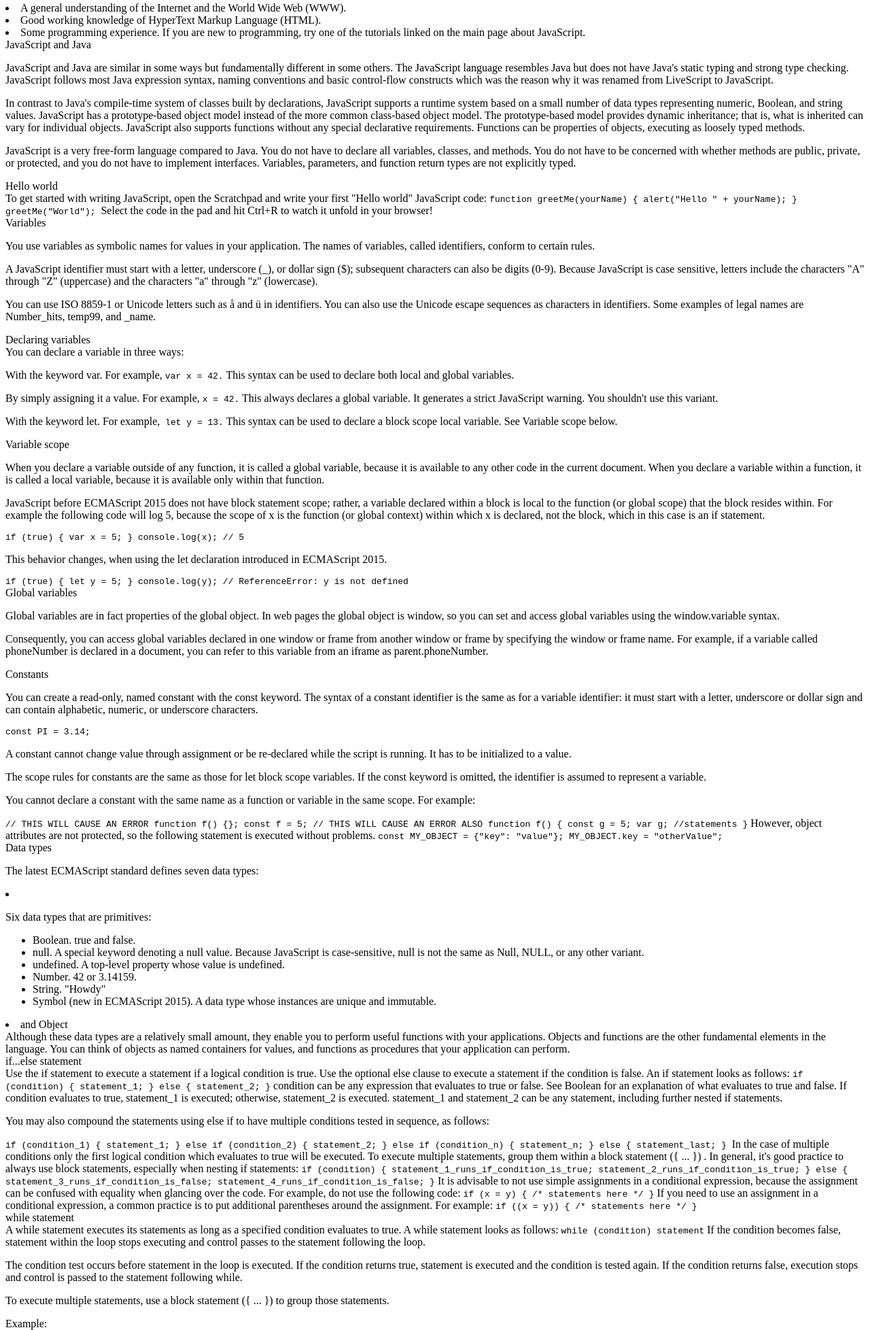
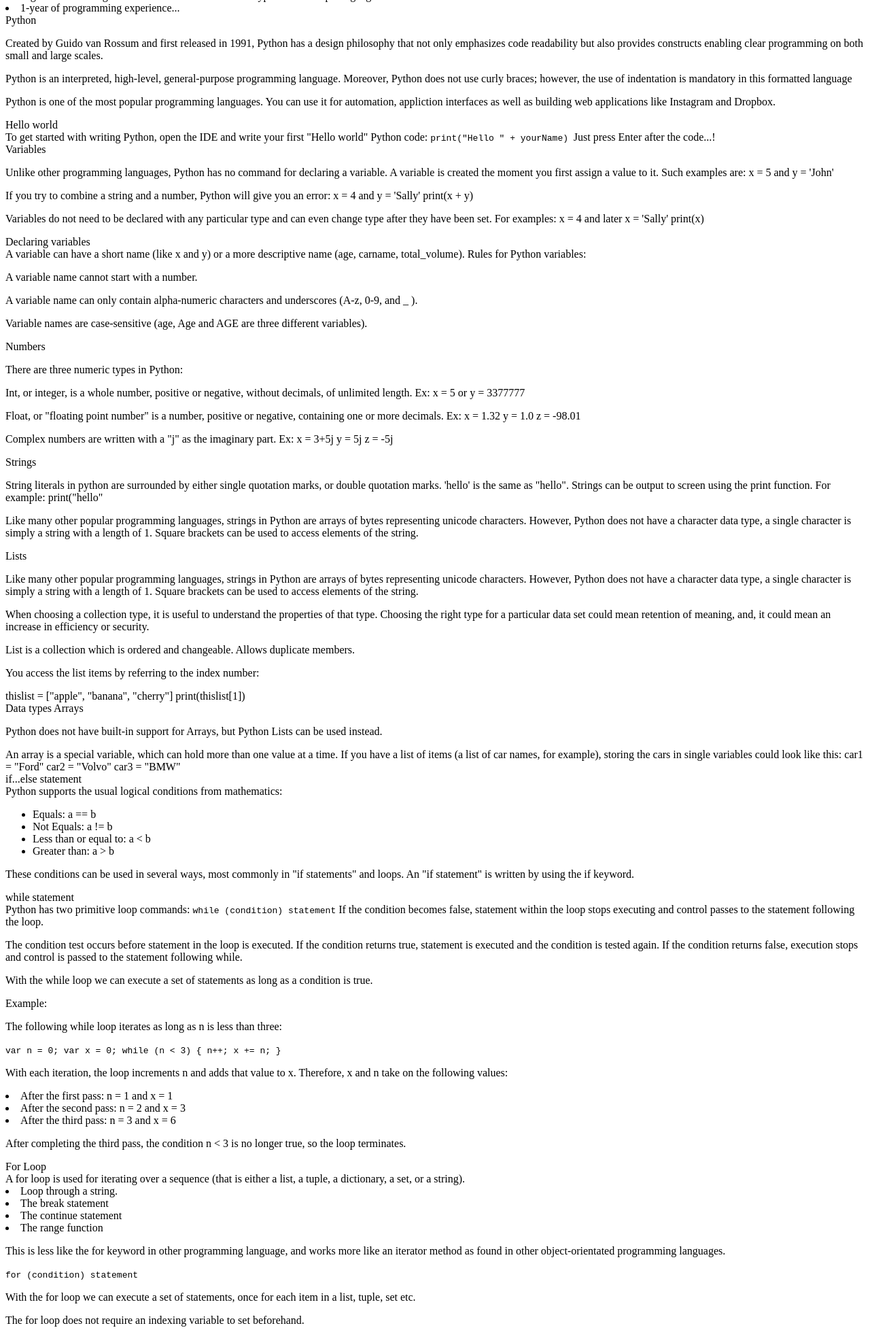
Before and after one commit to jsanon01/tech-doc, a plain HTML site: page index.html in a window 1280 px wide. Shown: the part 585-2541 px from the top of the page at 68% size. Drawn offline with Linux system fonts and the light colour scheme.

Commit message:
3rd commit

```diff
--- a/index.html
+++ b/index.html
@@ -1,17 +1,24 @@
+<!DOCTYPE html>
+<html>
+<head>
+  <title>Python Documentation Page</title>
+  <link rel="stylesheet" type="text/css" href="style.css">
+</head>
+<body>
 
 <nav id="navbar">
-  <header>JS Documentation</header>
+  <header>Python Documentation</header>
   <ul>
-    <a class="nav-link" href="#Introduction" rel="internal"><li>Introduction</li></a>
-    <a class="nav-link" href="#What_you_should_already_know" rel="internal"><li>What you should already know</li></a>
-    <a class="nav-link" href="#JavaScript_and_Java" rel="internal"><li>JavaScript and Java</li></a>
+    <a class="nav-link" href="#Introduction_to_Python" rel="internal"><li>Introduction to Python</li></a>
+    <a class="nav-link" href="#What_you_must_know_about_Python" rel="internal"><li>What you must know about Python</li></a>
+    <a class="nav-link" href="#Python" rel="internal"><li>Python</li></a>
     <a class="nav-link" href="#Hello_world" rel="internal"><li>Hello world</li></a>
     <a class="nav-link" href="#Variables" rel="internal"><li>Variables</li></a>
     <a class="nav-link" href="#Declaring_variables" rel="internal"><li>Declaring variables</li></a>
-    <a class="nav-link" href="#Variable_scope" rel="internal"><li>Variable scope</li></a>
-    <a class="nav-link" href="#Global_variables" rel="internal"><li>Global variables</li></a>
-    <a class="nav-link" href="#Constants" rel="internal"><li>Constants</li></a>
-    <a class="nav-link" href="#Data_types" rel="internal"><li>Data types</li></a>
+    <a class="nav-link" href="#Numbers" rel="internal"><li>Numbers</li></a>
+    <a class="nav-link" href="#Strings" rel="internal"><li>Strings</li></a>
+    <a class="nav-link" href="#Lists" rel="internal"><li>Lists</li></a>
+    <a class="nav-link" href="#Data_types_Arrays" rel="internal"><li>Data types Arrays</li></a>
     <a class="nav-link" href="#if...else_statement" rel="internal"><li>if...else statement</li></a>
     <a class="nav-link" href="#while_statement" rel="internal"><li>while statement</li></a>
     <a class="nav-link" href="#Function_declarations" rel="internal"><li>Function declarations</li></a>
@@ -19,195 +26,160 @@
   </ul>
 </nav>
 <main id="main-doc">
-  <section class="main-section" id="Introduction">
-    <header>Introduction</header>
+  <section class="main-section" id="Introduction_to_Python">
+    <header>Introduction to Python</header>
     <article>
-      <p>JavaScript is a cross-platform, object-oriented scripting language. It is a small and lightweight language. Inside a host environment (for example, a web browser), JavaScript can be connected to the objects of its environment to provide programmatic control over them.</p>
+      <p>Python is not only easy to learn and as powerful as friendly but also runs everywhere.</p>
 
-<p>JavaScript contains a standard library of objects, such as Array, Date, and Math, and a core set of language elements such as operators, control structures, and statements. Core JavaScript can be extended for a variety of purposes by supplementing it with additional objects; for example:</p>
+<p>Can Python be used on client-side server? Yes, Python can be used as web programming. In addition, Python is a high-level language with good package support and several mature Web application frameworks such as Django, Flask and Tornado.</p>
 
-<li>Client-side JavaScript extends the core language by supplying objects to control a browser and its Document Object Model (DOM). For example, client-side extensions allow an application to place elements on an HTML form and respond to user events such as mouse clicks, form input, and page navigation.</li>
-<li>Server-side JavaScript extends the core language by supplying objects relevant to running JavaScript on a server. For example, server-side extensions allow an application to communicate with a database, provide continuity of information from one invocation to another of the application, or perform file manipulations on a server.</li>
+<li>Python (like PHP, Ruby, and Node.js among others) is a server-side technology so naturally your code is going to be executed server-side, in the case of a Web application.</li>
+<li>Which software is used for Python? Eclipse supports many other languages as well. Koding a free online development environment for many programming languages including Python. NetBeans, is written in Java and runs everywhere where a JVM is installed. PyScripter, Free and open-source software Python IDE for Windows..</li>
       </artice>
     </section>
-  <section class="main-section" id="What_you_should_already_know">
-    <header>What you should already know</header>
+  <section class="main-section" id="What_you_must_know_about_Python">
+        <header>What you must know about Python</header>
         <article>
-      <p>This guide assumes you have the following basic background:</p>
+        <p>Assuming the reader has a little backround in programming, this guide is straightforward.</p>
+        <li>A brief knowledge about WWW which stands for Wordl Wide Web...</li>
+        <li>A general knowledge about HTML which stands for HyperTex Markup Language...</li>
+        <li>1-year of programming experience...</li>
+    </article>
+    </section>
+  <section class="main-section" id="Python">
+    <header>Python</header>
+    <article>
+    <p>Created by Guido van Rossum and first released in 1991, Python has a design philosophy that not only emphasizes code readability but also provides constructs enabling clear programming on both small and large scales.</p>
 
-      <li>A general understanding of the Internet and the World Wide Web (WWW).</li>
-      <li>Good working knowledge of HyperText Markup Language (HTML).</li>
-<li>Some programming experience. If you are new to programming, try one of the tutorials linked on the main page about JavaScript.</li>
-      </artice>
-    </section>
-  <section class="main-section" id="JavaScript_and_Java">
-    <header>JavaScript and Java</header>
-    <article>
-    <p>JavaScript and Java are similar in some ways but fundamentally different in some others. The JavaScript language resembles Java but does not have Java's static typing and strong type checking. JavaScript follows most Java expression syntax, naming conventions and basic control-flow constructs which was the reason why it was renamed from LiveScript to JavaScript.</p>
+  <p>Python is an interpreted, high-level, general-purpose programming language. Moreover, Python does not use curly braces; however, the use of indentation is mandatory in this formatted language</p>
 
-<p>In contrast to Java's compile-time system of classes built by declarations, JavaScript supports a runtime system based on a small number of data types representing numeric, Boolean, and string values. JavaScript has a prototype-based object model instead of the more common class-based object model. The prototype-based model provides dynamic inheritance; that is, what is inherited can vary for individual objects. JavaScript also supports functions without any special declarative requirements. Functions can be properties of objects, executing as loosely typed methods.</p>
-<p>JavaScript is a very free-form language compared to Java. You do not have to declare all variables, classes, and methods. You do not have to be concerned with whether methods are public, private, or protected, and you do not have to implement interfaces. Variables, parameters, and function return types are not explicitly typed.</p>
+    <p>Python is one of the most popular programming languages. You can use it for automation, appliction interfaces as well as building web applications like Instagram and Dropbox.</p>
 </article>
 </section>
   <section class="main-section" id="Hello_world">
     <header>Hello world</header>
     <article>
-To get started with writing JavaScript, open the Scratchpad and write your first "Hello world" JavaScript code:
-<code>function greetMe(yourName) {
-  alert("Hello " + yourName);
-}
-greetMe("World");
+To get started with writing Python, open the IDE and write your first "Hello world" Python code:
+<code>print("Hello " + yourName)
+
 </code>
 
-Select the code in the pad and hit Ctrl+R to watch it unfold in your browser!
+Just press Enter after the code...!
     </article>
     </section>
   <section class="main-section" id="Variables">
     <header>Variables</header>
     <p>
-You use variables as symbolic names for values in your application. The names of variables, called identifiers, conform to certain rules.
+Unlike other programming languages, Python has no command for declaring a variable.
+
+A variable is created the moment you first assign a value to it. Such examples are: x = 5 and y = 'John'
     </p>
     <p>
-A JavaScript identifier must start with a letter, underscore (_), or dollar sign ($); subsequent characters can also be digits (0-9). Because JavaScript is case sensitive, letters include the characters "A" through "Z" (uppercase) and the characters "a" through "z" (lowercase).
+If you try to combine a string and a number, Python will give you an error:   x = 4 and y = 'Sally' print(x + y)
     </p>
     <p>
-You can use ISO 8859-1 or Unicode letters such as å and ü in identifiers. You can also use the Unicode escape sequences as characters in identifiers.
-
-Some examples of legal names are Number_hits, temp99, and _name.
+Variables do not need to be declared with any particular type and can even change type after they have been set. For examples: x = 4 and later x = 'Sally' print(x)
     </p>
 
     </section>
   <section class="main-section" id="Declaring_variables">
     <header>Declaring variables</header>
     <article>
-You can declare a variable in three ways:
+ A variable can have a short name (like x and y) or a more descriptive name (age, carname, total_volume). Rules for Python variables:
       <p>
-      With the keyword var. For example, <code>var x = 42.</code> This syntax can be used to declare both local and global variables.
+      A variable name cannot start with a number.
       </p>
       <p>
-        By simply assigning it a value. For example, <code>x = 42.</code> This always declares a global variable. It generates a strict JavaScript warning. You shouldn't use this variant.
+        A variable name can only contain alpha-numeric characters and underscores (A-z, 0-9, and _ ).
       </p>
       <p>
-        With the keyword let. For example,<code> let y = 13.</code> This syntax can be used to declare a block scope local variable. See Variable scope below.
+        Variable names are case-sensitive (age, Age and AGE are three different variables).
       </p>
     </article>
     </section>
-  <section class="main-section" id="Variable_scope">
-    <header>Variable scope</header>
+  <section class="main-section" id="Numbers">
+    <header>Numbers</header>
     <article>
-     <p> When you declare a variable outside of any function, it is called a global variable, because it is available to any other code in the current document. When you declare a variable within a function, it is called a local variable, because it is available only within that function.</p>
+     <p> There are three numeric types in Python:</p>
 
-<p>JavaScript before ECMAScript 2015 does not have block statement scope; rather, a variable declared within a block is local to the function (or global scope) that the block resides within. For example the following code will log 5, because the scope of x is the function (or global context) within which x is declared, not the block, which in this case is an if statement.</p>
-<code>if (true) {
-  var x = 5;
-}
-console.log(x);  // 5</code>
-      <p>This behavior changes, when using the let declaration introduced in ECMAScript 2015.</p>
+<p>Int, or integer, is a whole number, positive or negative, without decimals, of unlimited length. Ex: x = 5 or y = 3377777</p>
+<p>Float, or "floating point number" is a number, positive or negative, containing one or more decimals. Ex: x = 1.32 y = 1.0 z = -98.01</p>
+<p>Complex numbers are written with a "j" as the imaginary part. Ex: x = 3+5j
+y = 5j  z = -5j</p>
 
-<code>if (true) {
-  let y = 5;
-}
-console.log(y);
-// ReferenceError: y is not defined</code>
+
     </article>
     </section>
-  <section class="main-section" id="Global_variables">
-    <header>Global variables</header>
+  <section class="main-section" id="Strings">
+    <header>Strings</header>
     <article>
-<p>Global variables are in fact properties of the global object. In web pages the global object is window, so you can set and access global variables using the window.variable syntax.</p>
+<p>String literals in python are surrounded by either single quotation marks, or double quotation marks.
 
-<p>Consequently, you can access global variables declared in one window or frame from another window or frame by specifying the window or frame name. For example, if a variable called phoneNumber is declared in a document, you can refer to this variable from an iframe as parent.phoneNumber.</p>
+'hello' is the same as "hello".
+
+Strings can be output to screen using the print function. For example: print("hello"</p>
+
+<p>Like many other popular programming languages, strings in Python are arrays of bytes representing unicode characters. However, Python does not have a character data type, a single character is simply a string with a length of 1. Square brackets can be used to access elements of the string.</p>
     </article>
     </section>
-  <section class="main-section" id="Constants">
-    <header>Constants</header>
+  <section class="main-section" id="Lists">
+    <header>Lists</header>
     <article>
-<p>You can create a read-only, named constant with the const keyword. The syntax of a constant identifier is the same as for a variable identifier: it must start with a letter, underscore or dollar sign and can contain alphabetic, numeric, or underscore characters.</p>
+<p>Like many other popular programming languages, strings in Python are arrays of bytes representing unicode characters. However, Python does not have a character data type, a single character is simply a string with a length of 1. Square brackets can be used to access elements of the string.</p>
 
-      <code>const PI = 3.14;</code>
-<p>A constant cannot change value through assignment or be re-declared while the script is running. It has to be initialized to a value.</p>
 
-<p>The scope rules for constants are the same as those for let block scope variables. If the const keyword is omitted, the identifier is assumed to represent a variable.</p>
+<p>When choosing a collection type, it is useful to understand the properties of that type. Choosing the right type for a particular data set could mean retention of meaning, and, it could mean an increase in efficiency or security.</p>
 
-<p>You cannot declare a constant with the same name as a function or variable in the same scope. For example:</p>
+<p>List is a collection which is ordered and changeable. Allows duplicate members.</p>
 
-<code>// THIS WILL CAUSE AN ERROR
-function f() {};
-const f = 5;
-// THIS WILL CAUSE AN ERROR ALSO
-function f() {
-  const g = 5;
-  var g;
-  //statements
-}</code>
-However, object attributes are not protected, so the following statement is executed without problems.
-<code>const MY_OBJECT = {"key": "value"};
-MY_OBJECT.key = "otherValue";</code>
+<p>You access the list items by referring to the index number:</p>
+    thislist = ["apple", "banana", "cherry"]
+    print(thislist[1])
     </article>
     </section>
-  <section class="main-section" id="Data_types">
-    <header>Data types</header>
+  <section class="main-section" id="Data_types_Arrays">
+    <header>Data types Arrays</header>
     <article>
-      <p>The latest ECMAScript standard defines seven data types:</p>
-      <li><p>Six data types that are primitives:</p>
+      <p>Python does not have built-in support for Arrays, but Python Lists can be used instead. </p>
+      <!-- <li><p>Six data types that are primitives:</p>
 <ul>
     <li>Boolean. true and false.</li>
     <li>null. A special keyword denoting a null value. Because JavaScript is case-sensitive, null is not the same as Null, NULL, or any other variant.</li>
     <li>undefined. A top-level property whose value is undefined.</li>
     <li>Number. 42 or 3.14159.</li>
     <li>String. "Howdy"</li>
-        <li>Symbol (new in ECMAScript 2015). A data type whose instances are unique and immutable.</li></ul>
-      <li>and Object</li>
-Although these data types are a relatively small amount, they enable you to perform useful functions with your applications. Objects and functions are the other fundamental elements in the language. You can think of objects as named containers for values, and functions as procedures that your application can perform.
+    <li>Symbol (new in ECMAScript 2015). A data type whose instances are unique and immutable.</li>
+</ul>
+      <li>and Object</li> -->
+An array is a special variable, which can hold more than one value at a time.
+
+If you have a list of items (a list of car names, for example), storing the cars in single variables could look like this:
+    car1 = "Ford"
+    car2 = "Volvo"
+    car3 = "BMW"
     </article>
     </section>
   <section class="main-section" id="if...else_statement">
     <header>if...else statement</header>
     <article>
-Use the if statement to execute a statement if a logical condition is true. Use the optional else clause to execute a statement if the condition is false. An if statement looks as follows:
+Python supports the usual logical conditions from mathematics:
+<ul>
+  <li>Equals: a == b</li>
+  <li>Not Equals: a != b</li>
+  <li>Less than or equal to: a < b</li>
+  <li>Greater than: a > b</li>
 
-<code>if (condition) {
-  statement_1;
-} else {
-  statement_2;
-}</code>
-condition can be any expression that evaluates to true or false. See Boolean for an explanation of what evaluates to true and false. If condition evaluates to true, statement_1 is executed; otherwise, statement_2 is executed. statement_1 and statement_2 can be any statement, including further nested if statements.
+</ul>
 <p>
-You may also compound the statements using else if to have multiple conditions tested in sequence, as follows:
-      </p>
-<code>if (condition_1) {
-  statement_1;
-} else if (condition_2) {
-  statement_2;
-} else if (condition_n) {
-  statement_n;
-} else {
-  statement_last;
-} </code>
-In the case of multiple conditions only the first logical condition which evaluates to true will be executed. To execute multiple statements, group them within a block statement ({ ... }) . In general, it's good practice to always use block statements, especially when nesting if statements:
+These conditions can be used in several ways, most commonly in "if statements" and loops.
 
-<code>if (condition) {
-  statement_1_runs_if_condition_is_true;
-  statement_2_runs_if_condition_is_true;
-} else {
-  statement_3_runs_if_condition_is_false;
-  statement_4_runs_if_condition_is_false;
-}</code>
-It is advisable to not use simple assignments in a conditional expression, because the assignment can be confused with equality when glancing over the code. For example, do not use the following code:
-<code>if (x = y) {
-  /* statements here */
-}</code>
-If you need to use an assignment in a conditional expression, a common practice is to put additional parentheses around the assignment. For example:
-
-<code>if ((x = y)) {
-  /* statements here */
-}</code>
+An "if statement" is written by using the if keyword.
     </article>
     </section>
   <section class="main-section" id="while_statement">
     <header>while statement</header>
     <article>
-A while statement executes its statements as long as a specified condition evaluates to true. A while statement looks as follows:
+Python has two primitive loop commands:
 
 <code>while (condition)
   statement</code>
@@ -215,7 +187,7 @@ If the condition becomes false, statement within the loop stops executing and co
 
 <p>The condition test occurs before statement in the loop is executed. If the condition returns true, statement is executed and the condition is tested again. If the condition returns false, execution stops and control is passed to the statement following while.</p>
 
-      <p>To execute multiple statements, use a block statement ({ ... }) to group those statements.</p>
+      <p>With the while loop we can execute a set of statements as long as a condition is true.</p>
 
 Example:
 
@@ -235,29 +207,31 @@ while (n < 3) {
  <p>After completing the third pass, the condition n &lt 3 is no longer true, so the loop terminates.</p>
     </article>
     </section>
-  <section class="main-section" id="Function_declarations">
-    <header>Function declarations</header>
+  <section class="main-section" id="For_Loop">
+    <header>For Loop</header>
     <article>
-A function definition (also called a function declaration, or function statement) consists of the function keyword, followed by:
+A for loop is used for iterating over a sequence (that is either a list, a tuple, a dictionary, a set, or a string).
 
-      <li>The name of the function.</li>
-      <li>A list of arguments to the function, enclosed in parentheses and separated by commas.</li>
-      <li>The JavaScript statements that define the function, enclosed in curly brackets, { }.</li>
-      <p>For example, the following code defines a simple function named square:</P>
+      <li>Loop through a string.</li>
+      <li>The break statement</li>
+      <li>The continue statement</li>
+      <li>The range function</li>
+      <p>This is less like the for keyword in other programming language, and works more like an iterator method as found in other object-orientated programming languages.</p>
 
-<code>function square(number) {
-  return number * number;
-}</code>
-<p>The function square takes one argument, called number. The function consists of one statement that says to return the argument of the function (that is, number) multiplied by itself. The return statement specifies the value returned by the function.
+<code>for (condition)
+  statement</code>
+<p>With the for loop we can execute a set of statements, once for each item in a list, tuple, set etc.
     </p>
-    <code>return number * number;</code>
-<p>Primitive parameters (such as a number) are passed to functions by value; the value is passed to the function, but if the function changes the value of the parameter, this change is not reflected globally or in the calling function.</p>
+
+<p>The for loop does not require an indexing variable to set beforehand.</p>
     </article>
     </section>
   <section class="main-section" id="Reference">
     <header>Reference</header>
     <article>
-      <li>All the documentation in this page is taken from <a href="https://developer.mozilla.org/en-US/docs/Web/JavaScript/Guide" target="_blank">MDN</a>
+      <li>All the documentation in this page is taken from <a href="https://www.w3schools.com/python/default.asp" target="_blank">MDN</a>
     </article>
     </section>
 </main>
+</body>
+</html>
```
Also changed, not shown: index_2.html (+23 -2 lines). Lines whose indentation alone changed are shown as unchanged.
